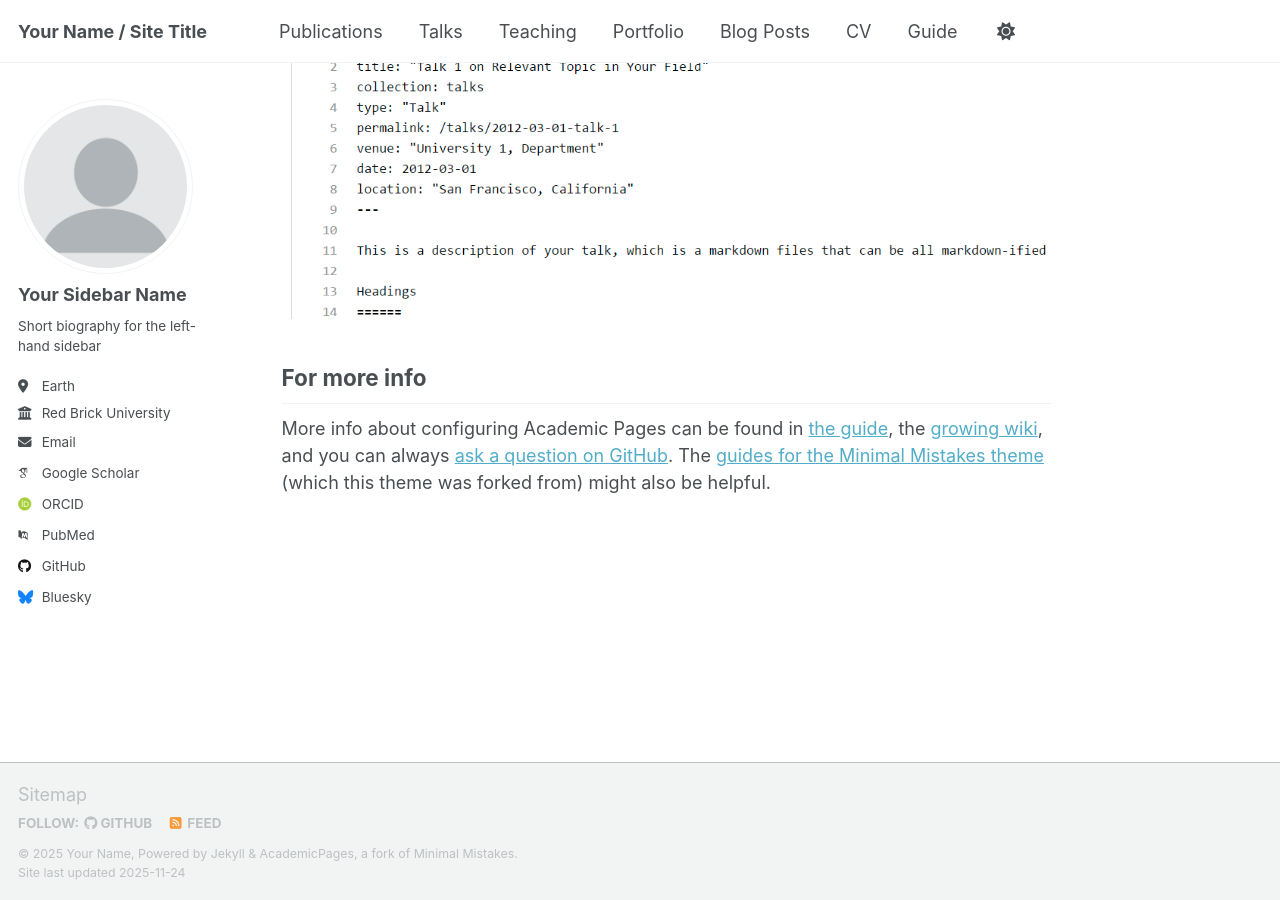
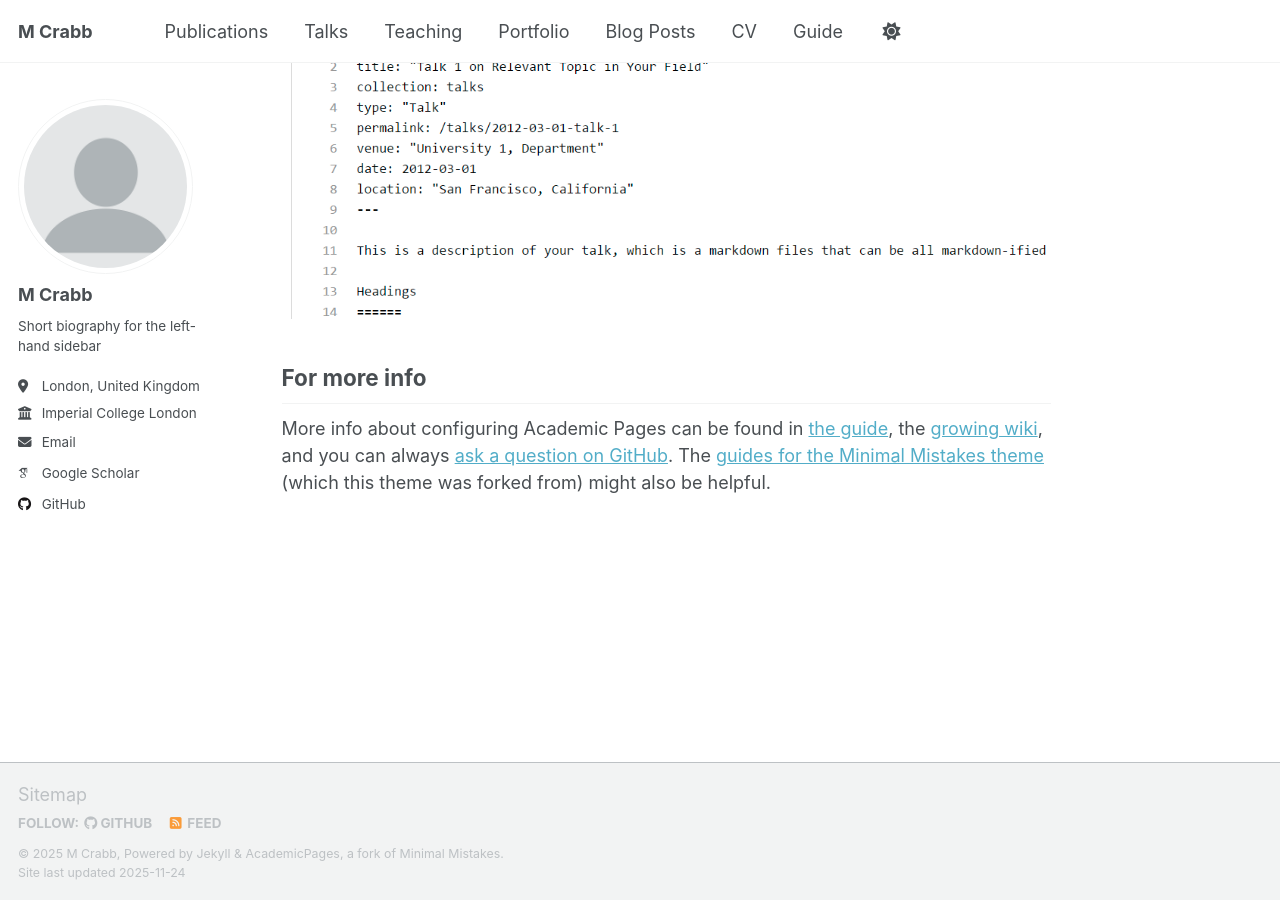
Before and after one commit to m-crabb/m-crabb.github.io, a Jekyll site: the page built from _pages/about.md, in a window 1280 px wide and 900 px high, scrolled down 2880 px. Built offline with Jekyll 4.4.1, drawn with Linux system fonts in a browser that asks for light colours; some web fonts are replaced; a script that is not in the unit is left out.

Commit message:
Update _config.yml
initial edits

```diff
--- a/_config.yml
+++ b/_config.yml
@@ -9,11 +9,11 @@
 # Basic Site Settings
 locale                   : "en-US"
 site_theme               : "default" # Currently available options are "default", "air"
-title                    : "Your Name / Site Title"
+title                    : "M Crabb"
 title_separator          : "-"
-name                     : &name "Your Name"
+name                     : &name "M Crabb"
 description              : &description "Your Name's academic portfolio"   # Update this with a general description of your site, this is the default if not overridden by a page
-url                      : https://academicpages.github.io # The base hostname & protocol for your site e.g. "https://[your GitHub username].github.io",
+url                      : https://m-crabb.github.io/ # The base hostname & protocol for your site e.g. "https://[your GitHub username].github.io",
                                                            # or if you already have some other page hosted on Github then use "https://[your GitHub username].github.io/[Your Repo Name]"
 baseurl                  : "" # the subpath of your site, e.g. "/blog"
 repository               : "academicpages/academicpages.github.io"
@@ -24,11 +24,11 @@ repository               : "academicpages/academicpages.github.io"
 author:
   # Biographic information
   avatar           : "profile.png"
-  name             : "Your Sidebar Name"
+  name             : "M Crabb"
   pronouns         : # example: "she/her"
   bio              : "Short biography for the left-hand sidebar"
-  location         : "Earth"
-  employer         : "Red Brick University"
+  location         : "London, United Kingdom"
+  employer         : "Imperial College London"
   uri              : # URL
   email            : "none@example.org"
 
@@ -38,9 +38,9 @@ author:
   googlescholar    : "https://scholar.google.com/citations?user=PS_CX0AAAAAJ"
   inspire-hep      : # URL
   impactstory      : # URL
-  orcid            : "https://orcid.org/yourorcidurl"
+  orcid            : # URL
   semantic         : # URL
-  pubmed           : "https://www.ncbi.nlm.nih.gov/pubmed/?term=john+snow"
+  pubmed           : # URL
   researchgate     : # URL
   scopus           : # URL
 
@@ -48,13 +48,13 @@ author:
   bitbucket        : # Username - Update with your username on the site
   codepen          : # Username
   dribbble         : # Username
-  github           : "academicpages"
+  github           : "m-crabb"
   kaggle           : # Username
   stackoverflow    : # User number or user number and name (i.e., use "1" or "1/jeff-atwood")
 
   # Social media
   artstation       : # Username
-  bluesky          : "bsky.app" # Replace this with you Bluesky username
+  bluesky          : # Username
   facebook         : # Username
   flickr           : # Username
   foursquare       : # Username
```
